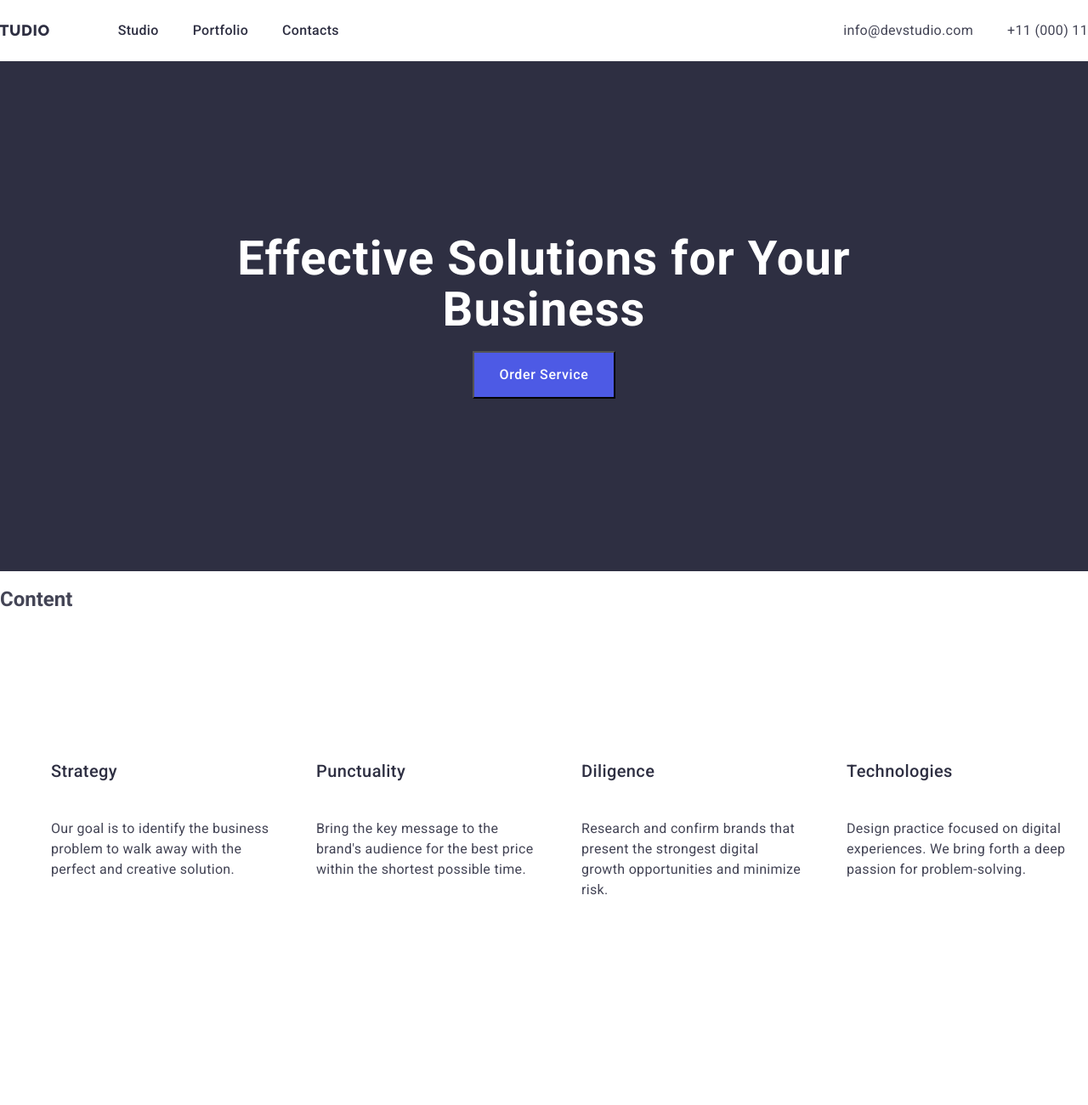
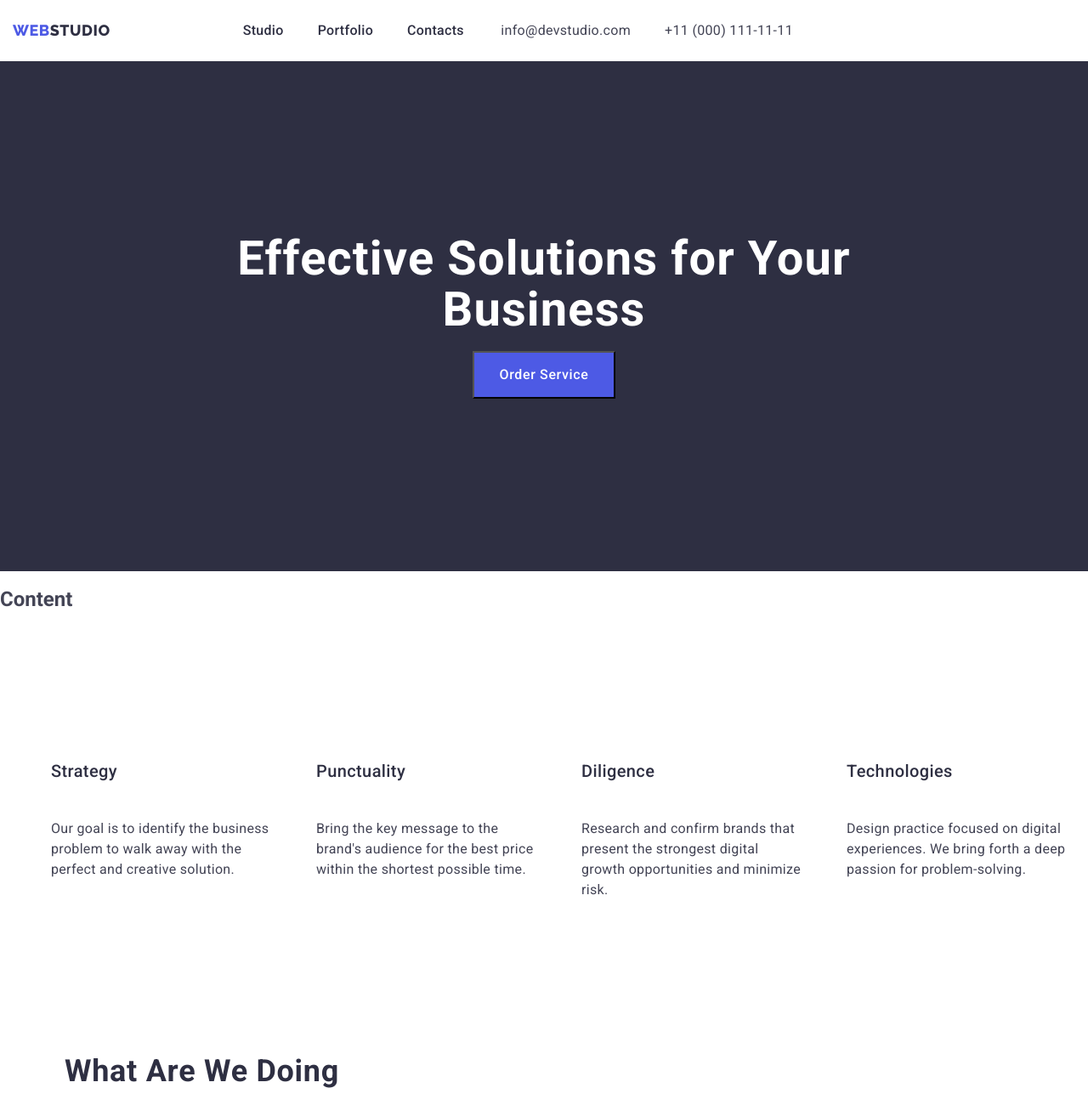
Before and after one commit to HannaKaniuk/goit-markup-hw-03, a plain HTML site: page index.html in a window 1280 px wide. Shown: the top 1300 px of the page at 85% size. Drawn offline with nearby package versions, Linux system fonts and the light colour scheme.

Commit message:
homework3

```diff
--- a/css/styles.css
+++ b/css/styles.css
@@ -22,7 +22,23 @@
   background-color: #ffffff;
   margin: 0;
 }
+img {
+  display: block;
+}
+.container {
+  width: 100%;
+  max-width: 1158px;
+  padding-left: 15px;
+  padding-right: 15px;
+  margin: 0 auto;
+  display: flex;
+}
+.container-header {
+  display: flex;
+  align-items: center;
 
+  height: 72px;
+}
 .menu {
   display: flex;
   gap: 40px;
@@ -40,6 +56,7 @@
   height: 72px;
   justify-content: center;
   align-items: center;
+  margin-right: 332px;
 }
 
 .logo-link {
@@ -51,6 +68,7 @@
   text-transform: uppercase;
   color: var(--primary-brand);
   align-self: center;
+  margin-right: 76px;
 }
 
 .logo-change {
@@ -81,16 +99,6 @@
 .address-link:hover,
 .address-link:focus {
   color: var(--pressed-state);
-}
-
-.container-header {
-  padding: 0 24px;
-  display: flex;
-  width: 1440px;
-  height: 72px;
-  flex-shrink: 0;
-
-  align-items: center;
 }
 
 .link {
@@ -225,9 +233,8 @@
   text-transform: capitalize;
   color: var(--dark);
   display: flex;
-  flex-direction: column;
   align-items: center;
-  padding: 120px 639px 72px 639px;
+  justify-content: center;
 }
 .background-color {
   background-color: var(--light);
--- a/index.html
+++ b/index.html
@@ -16,20 +16,24 @@
     />
     <link
       rel="stylesheet"
-      href="https://cdn.jsdelivr.net/npm/modern-normalize.min.css"
+      href="https://cdnjs.cloudflare.com/ajax/libs/modern-normalize/2.0.0/modern-normalize.min.css"
+      integrity="sha512-4xo8blKMVCiXpTaLzQSLSw3KFOVPWhm/TRtuPVc4WG6kUgjH6J03IBuG7JZPkcWMxJ5huwaBpOpnwYElP/m6wg=="
+      crossorigin="anonymous"
+      referrerpolicy="no-referrer"
     />
     <link rel="stylesheet" href="./css/styles.css" />
   </head>
   <body class="body">
     <header class="menu-list">
-      <div class="container-header">
+      <div class="container container-header">
         <nav class="menu list">
           <a href="./index.html" class="logo-link link"
             >WEB<span class="logo-change">Studio</span></a
           >
-
           <ul class="list menu">
-            <li><a href="./index.html" class="link-menu link">Studio</a></li>
+            <li>
+              <a href="./index.html" class="link-menu link">Studio</a>
+            </li>
             <li>
               <a href="./portfolio.html" class="link-menu link">Portfolio</a>
             </li>
@@ -58,7 +62,7 @@
 
     <main>
       <section class="section-title">
-        <div class="container-title">
+        <div class="container container-title">
           <h1 class="title">Effective Solutions for Your Business</h1>
         </div>
         <div class="container-title">
```
Also changed, not shown: portfolio.html (+7 -0 lines).
